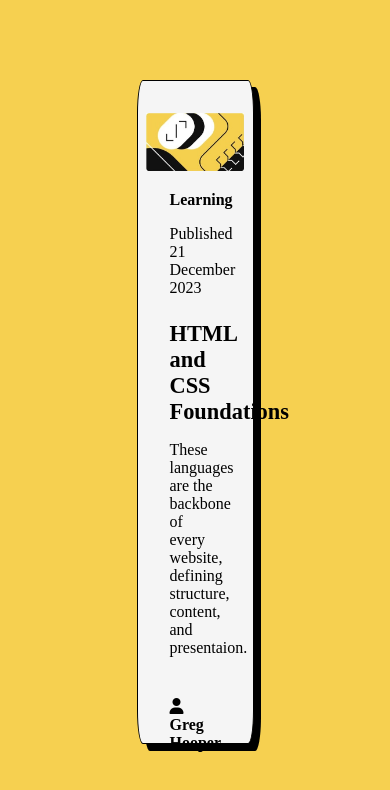
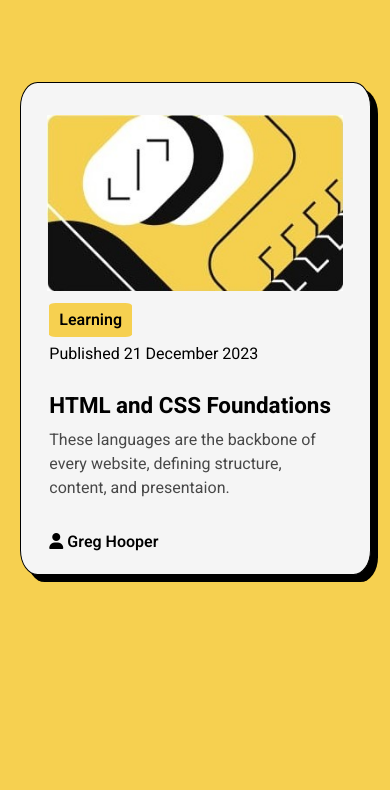
Before and after one commit to RebeccaCL303/blog-preview-card, a plain HTML site: page index.html in a window 390 px wide. Drawn offline with Linux system fonts and the light colour scheme.

Commit message:
added responsiveness, and new font

```diff
--- a/index.html
+++ b/index.html
@@ -8,6 +8,11 @@
   <script
    src="https://kit.fontawesome.com/023aa18226.js"
    crossorigin="anonymous"></script>
+  <link rel="preconnect" href="https://fonts.googleapis.com" />
+  <link rel="preconnect" href="https://fonts.gstatic.com" crossorigin />
+  <link
+   href="https://fonts.googleapis.com/css2?family=Heebo:wght@100;200;300;400;500;600;700;800;900&display=swap"
+   rel="stylesheet" />
  </head>
  <body>
   <div class="card">
--- a/src/styles.css
+++ b/src/styles.css
@@ -8,6 +8,8 @@
 
 body {
  background-color: var(--main-accent);
+ padding: 50px;
+ font-family: "Heebo", sans-serif;
 }
 
 .bold {
@@ -16,22 +18,23 @@ body {
 
 .card {
  background-color: whitesmoke;
- aspect-ratio: 4 / 5;
+ height: fit-content;
  width: 30vw;
- margin: 5rem auto;
+ margin: 3rem auto;
  border-radius: 5%;
  border: 1px solid black;
  box-shadow: 7px 7px black;
+ padding-bottom: 2.5rem;
 }
 
 figure {
- width: 25vw;
+ width: 85%;
  margin: 2rem auto 0;
 }
 
 h1 {
  font-size: 1.4rem;
- margin-top: 1.5rem;
+ margin: 1.5rem 0 0.4rem;
 }
 
 img {
@@ -41,10 +44,42 @@ img {
 }
 
 main {
- margin: auto 2rem;
+ margin: auto 1.8rem;
+}
+
+p {
+ margin: 0.3rem 0;
+}
+
+p:first-of-type {
+ background-color: var(--main-accent);
+ width: min-content;
+ padding: 5px 10px;
+ border-radius: 8%;
+}
+
+p:nth-of-type(3) {
+ opacity: 0.7;
 }
 
 p:last-of-type {
  position: relative;
  bottom: -1.6rem;
 }
+
+@media (max-width: 950px) {
+ .card {
+  width: 60vw;
+ }
+}
+
+@media (max-width: 576px) {
+ body {
+  padding: 10px;
+ }
+
+ .card {
+  width: 90vw;
+  margin: 4rem auto;
+ }
+}
```
